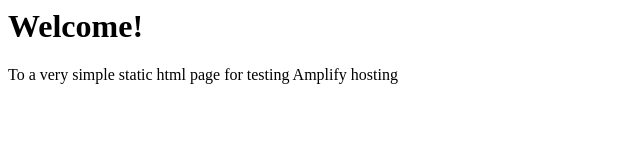
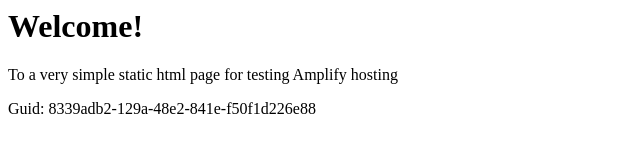
Before and after one commit to aws-aemilia-pdx/Github-PR-Commit-Integration-Test-DoNotTouch-Gith-OKSLNVO2-v1-preprod-us-west-2, a website: page src/index.html in a window 1280 px wide. Shown: the whole page, without its empty margins (0-640 px from the left). Drawn offline with Linux system fonts and the light colour scheme.

Commit message:
commit from integ tests

```diff
--- a/src/index.html
+++ b/src/index.html
@@ -1,3 +1,5 @@
+
+
 <html lang="en">
 
 <head>
@@ -10,6 +12,6 @@
 <body>
     <h1>Welcome!</h1>
     <p>To a very simple static html page for testing Amplify hosting</p>
-</body>
+    <p>Guid: 8339adb2-129a-48e2-841e-f50f1d226e88</p></body>
 
 </html>
```
